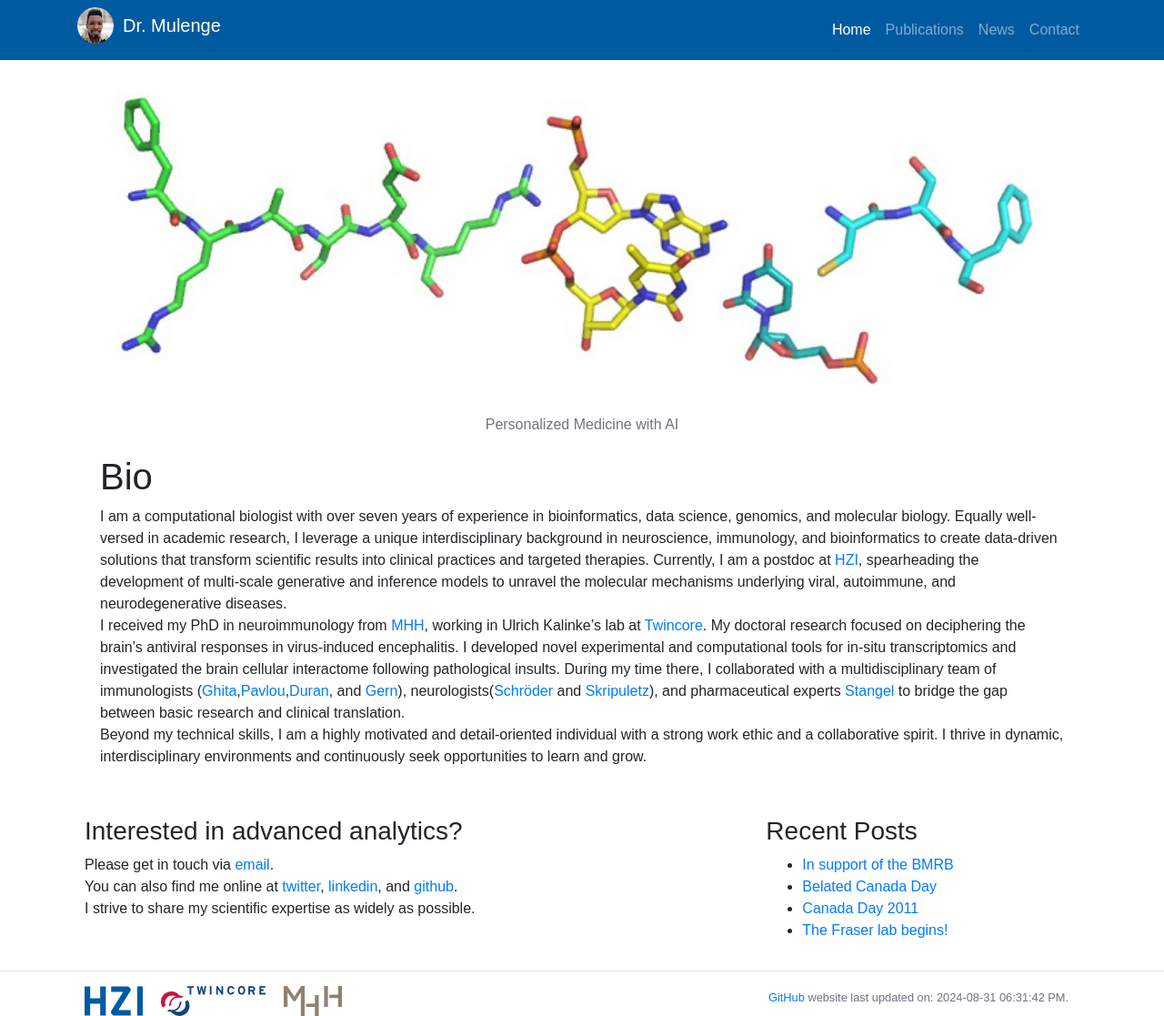
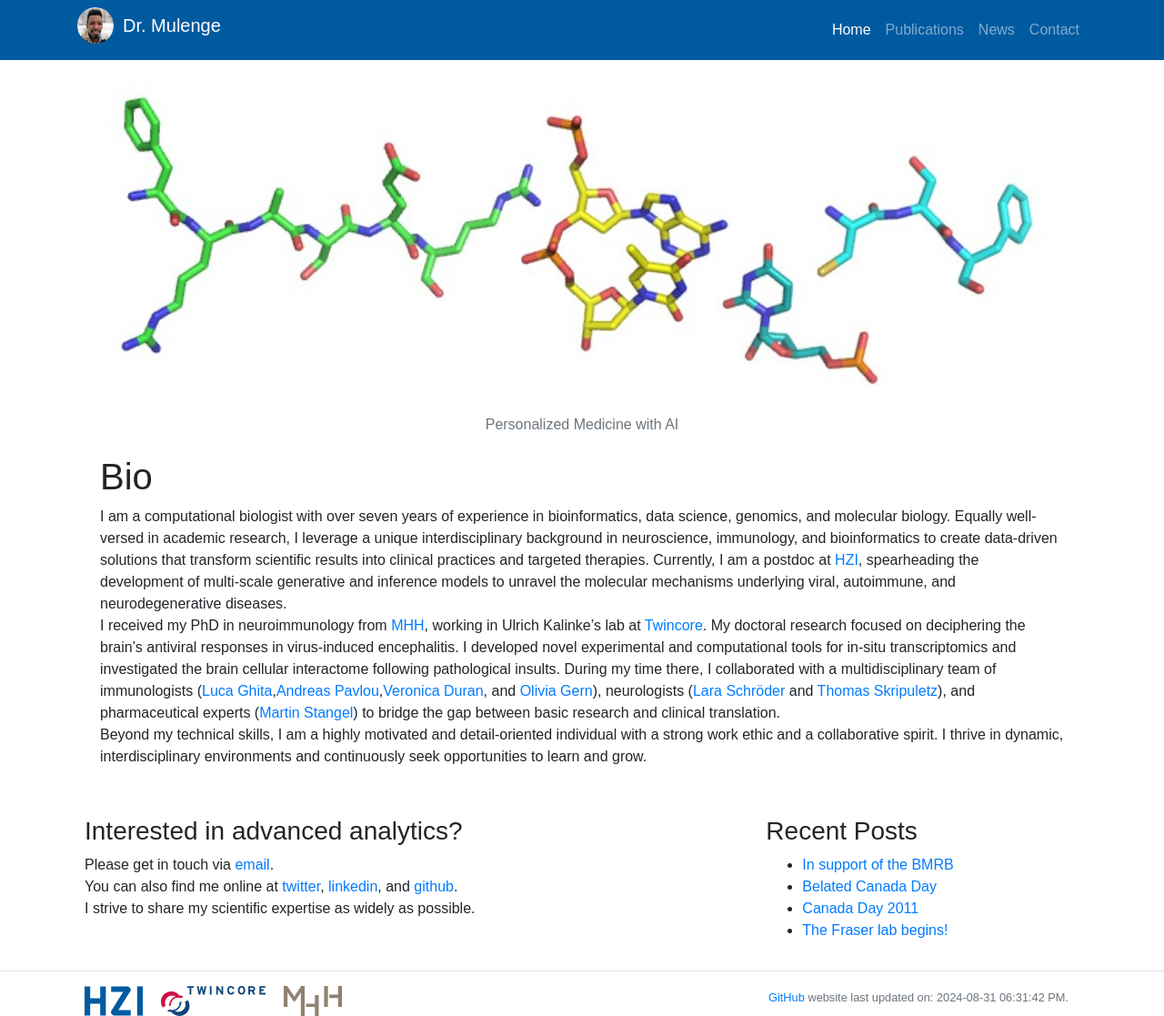
Before and after one commit to fmulenge/fmulenge.github.io, a Jekyll site: the page built from index.md, in a window 1280 px wide. Shown: the whole page at 91% size. Built offline with Jekyll 4.4.1, drawn with Linux system fonts in a browser that asks for light colours.

Commit message:
Update index.md

```diff
--- a/index.md
+++ b/index.md
@@ -5,5 +5,5 @@ group: home
 ---
 # Bio
 I am a computational biologist with over seven years of experience in bioinformatics, data science, genomics, and molecular biology. Equally well-versed in academic research, I leverage a unique interdisciplinary background in neuroscience, immunology, and bioinformatics to create data-driven solutions that transform scientific results into clinical practices and targeted therapies. Currently, I am a postdoc at [HZI](https://www.helmholtz-hzi.de/en/), spearheading the development of multi-scale generative and inference models to unravel the molecular mechanisms underlying viral, autoimmune, and neurodegenerative diseases. <br>
-I received my PhD in neuroimmunology from [MHH](https://www.mhh.de/en/), working in Ulrich Kalinke's lab at [Twincore](https://www.twincore.de/en/home/). My doctoral research focused on deciphering the brain’s antiviral responses in virus-induced encephalitis. I developed novel experimental and computational tools for in-situ transcriptomics and investigated the brain cellular interactome following pathological insults. During my time there, I collaborated with a multidisciplinary team of immunologists ([Ghita](https://www.linkedin.com/in/luca-ghita-990a77a4/),[Pavlou](https://www.linkedin.com/in/andreas-pavlou-3470b5124/),[Duran](https://med.stanford.edu/profiles/veronica-duran), and [Gern](https://www.linkedin.com/in/olivia-luise-gern-aa9312131/)), neurologists([Schröder](https://www.linkedin.com/in/dr-lara-jasmin-schr%C3%B6der/) and [Skripuletz](https://www.mhh.de/neurologie/unser-team/aerzte/oberaerzte/skripuletz)), and pharmaceutical experts [Stangel](https://www.xing.com/profile/Martin_Stangel) to bridge the gap between basic research and clinical translation. <br>
+I received my PhD in neuroimmunology from [MHH](https://www.mhh.de/en/), working in Ulrich Kalinke's lab at [Twincore](https://www.twincore.de/en/home/). My doctoral research focused on deciphering the brain’s antiviral responses in virus-induced encephalitis. I developed novel experimental and computational tools for in-situ transcriptomics and investigated the brain cellular interactome following pathological insults. During my time there, I collaborated with a multidisciplinary team of immunologists ([Luca Ghita](https://www.linkedin.com/in/luca-ghita-990a77a4/),[Andreas Pavlou](https://www.linkedin.com/in/andreas-pavlou-3470b5124/),[Veronica Duran](https://med.stanford.edu/profiles/veronica-duran), and [Olivia Gern](https://www.linkedin.com/in/olivia-luise-gern-aa9312131/)), neurologists ([Lara Schröder](https://www.linkedin.com/in/dr-lara-jasmin-schr%C3%B6der/) and [Thomas Skripuletz](https://www.mhh.de/neurologie/unser-team/aerzte/oberaerzte/skripuletz)), and pharmaceutical experts ([Martin Stangel](https://www.xing.com/profile/Martin_Stangel)) to bridge the gap between basic research and clinical translation. <br>
 Beyond my technical skills, I am a highly motivated and detail-oriented individual with a strong work ethic and a collaborative spirit. I thrive in dynamic, interdisciplinary environments and continuously seek opportunities to learn and grow.
```
